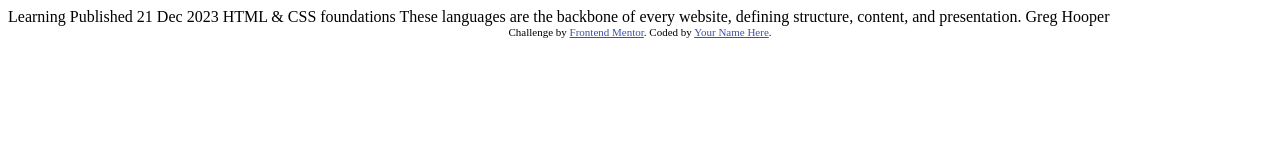
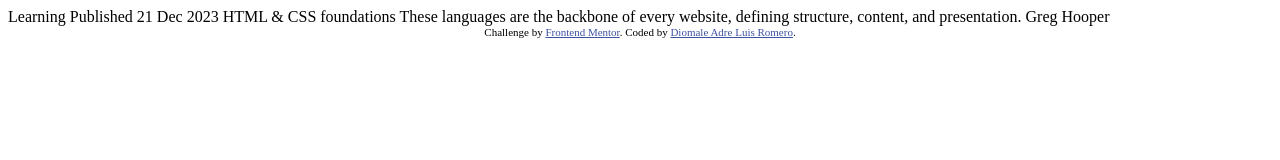
Before and after one commit to diomale/blog-preview-card-main, a plain HTML site: page index.html in a window 1280 px wide. Drawn offline with Linux system fonts and the light colour scheme.

Commit message:
new commit

```diff
--- a/index.html
+++ b/index.html
@@ -28,7 +28,7 @@
 
   <div class="attribution">
     Challenge by <a href="https://www.frontendmentor.io?ref=challenge" target="_blank">Frontend Mentor</a>.
-    Coded by <a href="#">Your Name Here</a>.
+    Coded by <a href="#">Diomale Adre Luis Romero</a>.
   </div>
 </body>
 </html>
```
